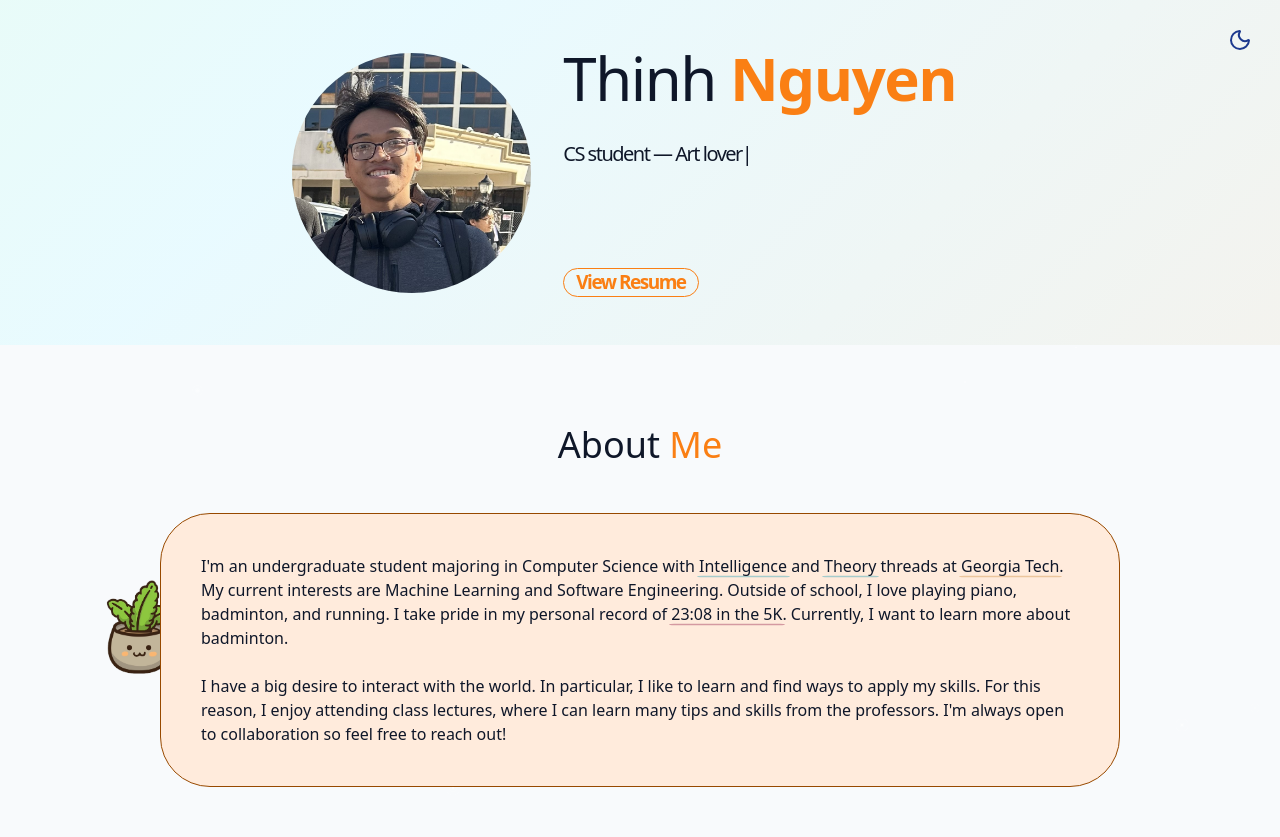
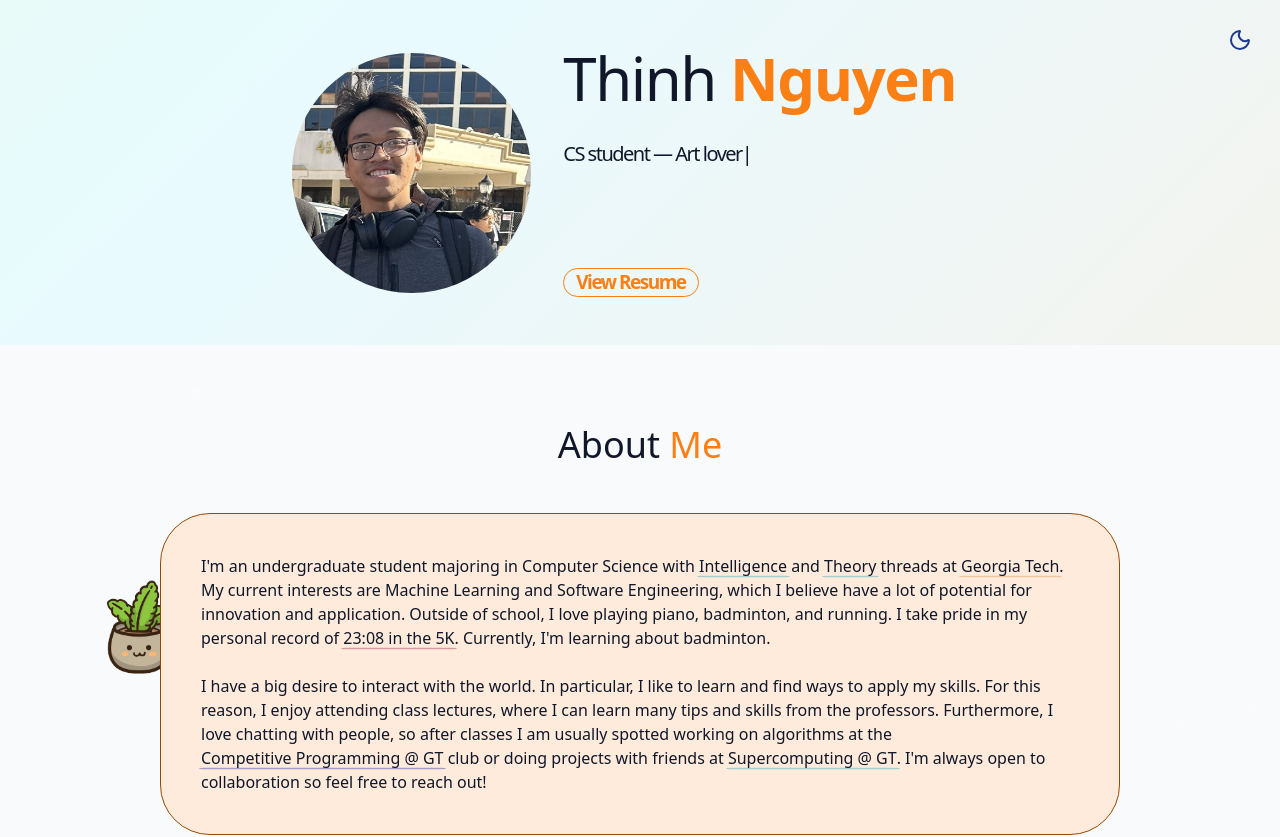
Before and after one commit to Softicles/thinhmnguyen.com, a React (Vite) app in the folder personal_web/: page / in a window 1280 px wide. Shown: the top 837 px of the page. Built offline with nearby package versions, Linux system fonts and the light colour scheme; some icons are missing.

Commit message:
update about me

```diff
--- a/personal_web/src/components/AboutSection.jsx
+++ b/personal_web/src/components/AboutSection.jsx
@@ -35,7 +35,8 @@ export const AboutSection = () => {
                             Georgia Tech
                         </a>
                         . My current interests are Machine Learning and Software
-                        Engineering. Outside of school, I love
+                        Engineering, which I believe have a lot of potential for
+                        innovation and application. Outside of school, I love
                         playing piano, badminton, and running. I take pride in my
                         personal record of{" "}
                         <a
@@ -44,13 +45,29 @@ export const AboutSection = () => {
                             target="_blank"
                         >
                             23:08 in the 5K
-                        </a>. Currently, I want to learn more about badminton.
+                        </a>. Currently, I'm learning about badminton.
 
                         <br /> <br />I have a big desire to interact with the
                         world. In particular, I like to learn and find ways
                         to apply my skills. For this reason, I enjoy attending
                         class lectures, where I can learn many tips and skills
-                        from the professors. I'm always open to collaboration so
+                        from the professors. Furthermore, I love chatting with people,
+                        so after classes I am usually spotted working on algorithms at the
+                        {" "}
+                        <a
+                            className="marker marker-1"
+                            href="https://programmingteam.cc.gatech.edu/"
+                            target="_blank"
+                        >
+                            Competitive Programming @ GT
+                        </a>{" "} club or doing projects with friends at{" "}
+                        <a
+                            className="marker marker-2"
+                            href="https://www.linkedin.com/company/supercomputing-gt/posts/?feedView=all"
+                            target="_blank"
+                        >
+                            Supercomputing @ GT
+                        </a>. I'm always open to collaboration so
                         feel free to reach out!
                     </p>
                 </div>
```
